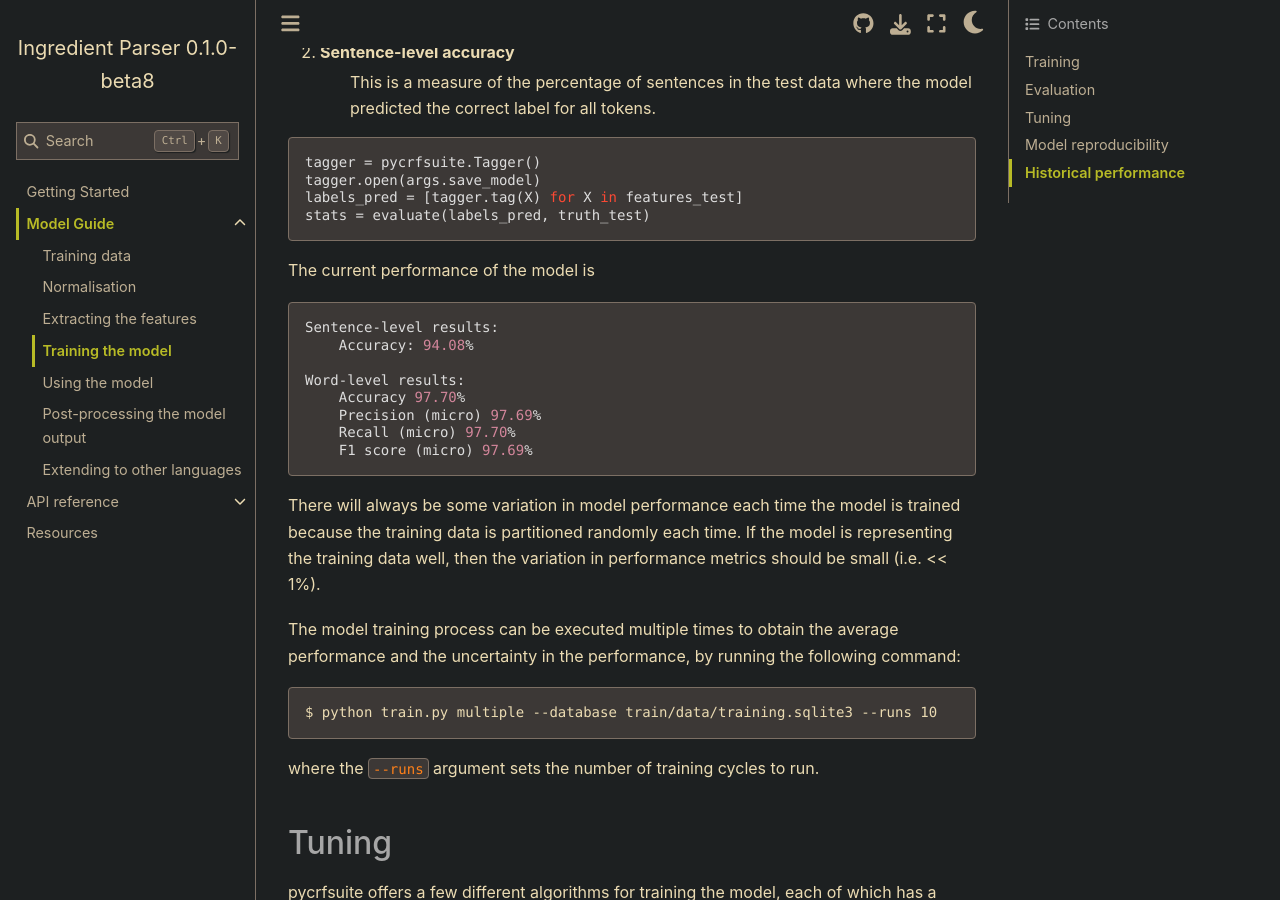
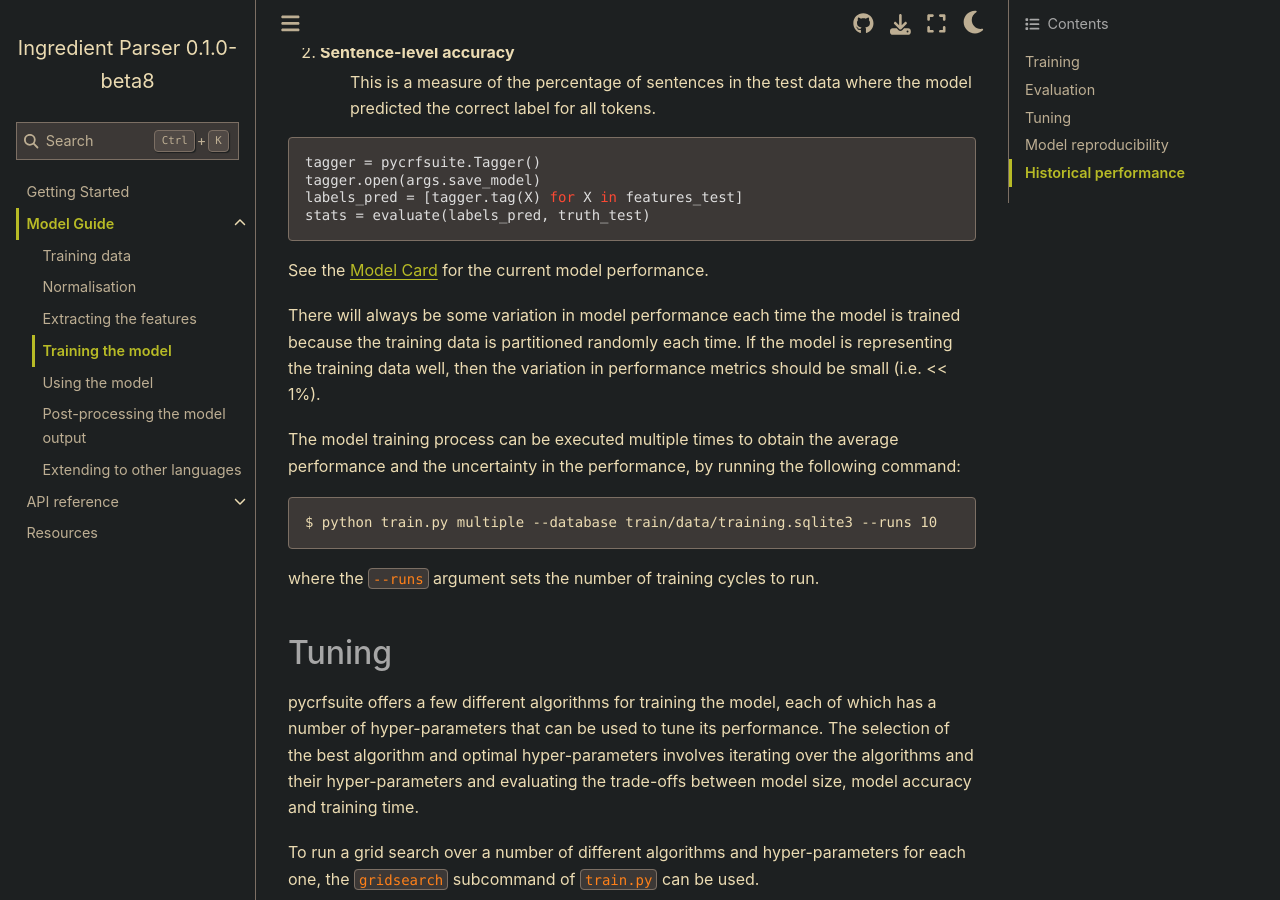
Before and after one commit to strangetom/ingredient-parser, a Sphinx documentation site: the page built from docs/source/guide/training.rst, in a window 1280 px wide and 900 px high, scrolled down 1914 px. Built offline with Sphinx 7.4.7 and the Sphinx Book theme 1.1.4, drawn with Linux system fonts in a browser that asks for light colours.

Commit message:
Chore: Add latest model and update performance stats. Remove performance stats from training page in guide and just link to Model Card instead.

```diff
--- a/docs/source/guide/training.rst
+++ b/docs/source/guide/training.rst
@@ -76,18 +76,7 @@ Two metrics are used to evaluate the model:
     labels_pred = [tagger.tag(X) for X in features_test]
     stats = evaluate(labels_pred, truth_test)
 
-The current performance of the model is
-
-.. code::
-
-    Sentence-level results:
-        Accuracy: 94.08%
-
-    Word-level results:
-        Accuracy 97.70%
-        Precision (micro) 97.69%
-        Recall (micro) 97.70%
-        F1 score (micro) 97.69%
+See the `Model Card <https://github.com/strangetom/ingredient-parser/blob/master/ingredient_parser/ModelCard.md>`_ for the current model performance.
 
 There will always be some variation in model performance each time the model is trained because the training data is partitioned randomly each time. If the model is representing the training data well, then the variation in performance metrics should be small (i.e. << 1%).
 
```
Also changed, not shown: README.md (+5 -5 lines), ingredient_parser/ModelCard.md (+1 -1 lines), 1 other file.
